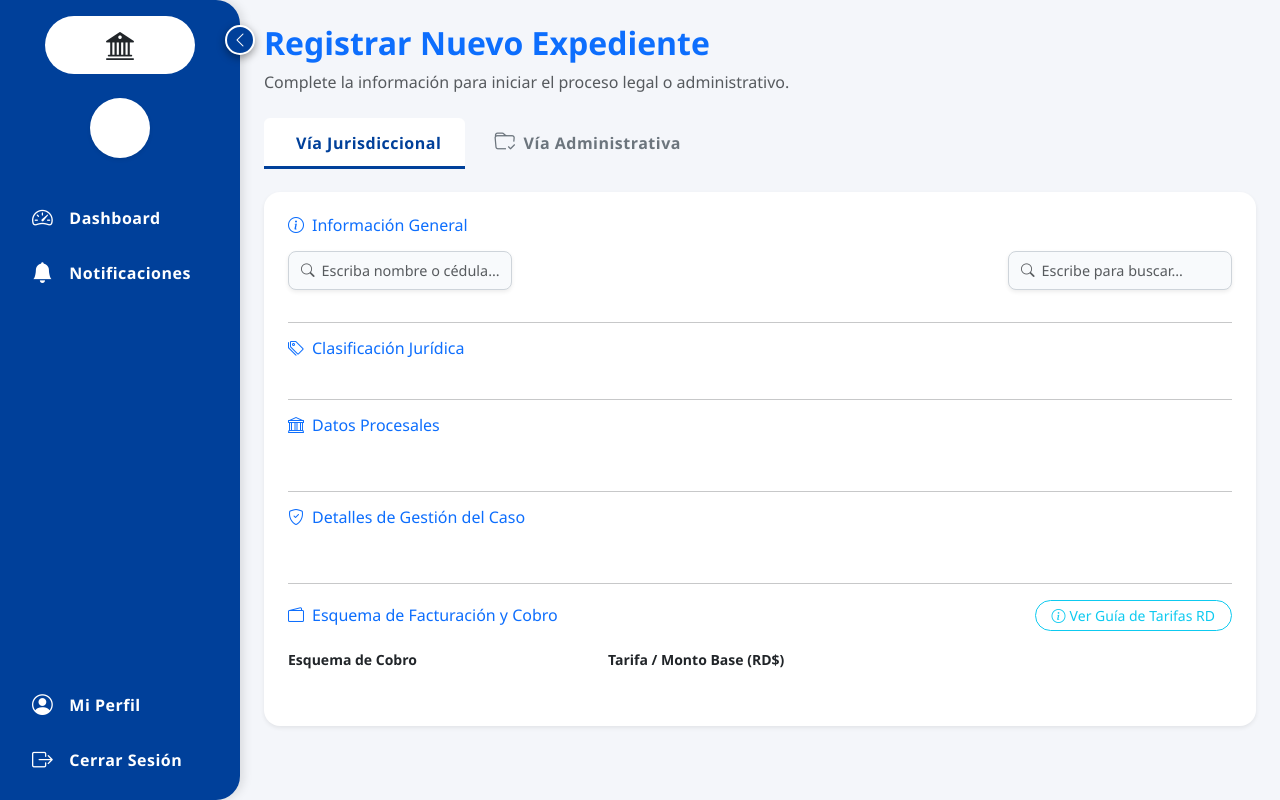
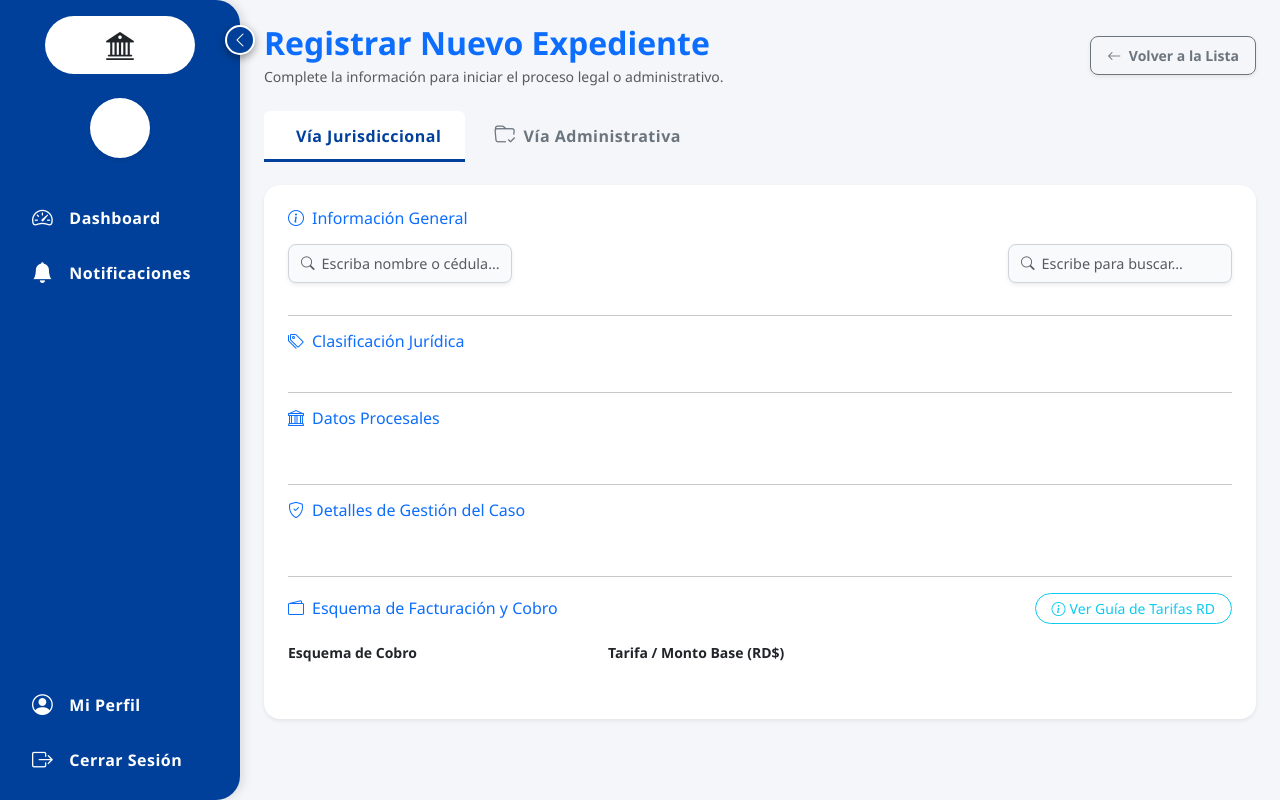
Before and after one commit to naiferrosado/SIGEX, a Python web app: template app/templates/expedientes/nuevo.html in a window 1280 px wide. Run offline with Jinja, Linux system fonts and the light colour scheme; the template is opened without the code that fills it, so the values that code supplies are empty.

Commit message:
feat(expedientes): boton de volver atras, desde nuevos expedientes

```diff
--- a/app/templates/expedientes/nuevo.html
+++ b/app/templates/expedientes/nuevo.html
@@ -5,9 +5,20 @@
 
 <main class="flex-grow-1 p-4 overflow-auto" style="background-color: #f4f6fa;">
     <div class="mx-auto" style="max-width: 1000px;">
-        <div class="mb-4">
-            <h2 class="fw-bold text-primary">Registrar Nuevo Expediente</h2>
-            <p class="text-muted">Complete la información para iniciar el proceso legal o administrativo.</p>
+        <div class="d-flex justify-content-between align-items-center mb-4">
+            <div>
+                <h2 class="fw-bold text-primary mb-1">Registrar Nuevo Expediente</h2>
+                <p class="text-muted small mb-0">Complete la información para iniciar el proceso legal o administrativo.</p>
+            </div>
+            {% if request.args.get('contrato_id') %}
+            <a href="{{ url_for('presupuestos_index') }}" class="btn btn-outline-secondary btn-sm rounded-3 fw-semibold px-3 py-2 shadow-sm">
+                <i class="bi bi-arrow-left me-1"></i> Volver a Presupuestos
+            </a>
+            {% else %}
+            <a href="{{ url_for('expedientes') }}" class="btn btn-outline-secondary btn-sm rounded-3 fw-semibold px-3 py-2 shadow-sm">
+                <i class="bi bi-arrow-left me-1"></i> Volver a la Lista
+            </a>
+            {% endif %}
         </div>
 
         <ul class="nav nav-tabs border-0 mb-4" id="expTabs" role="tablist">
```
